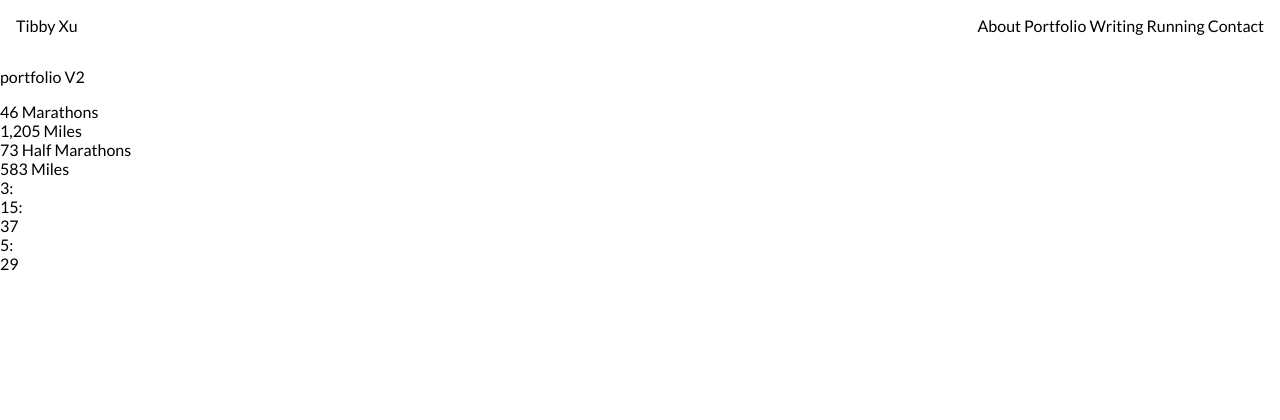
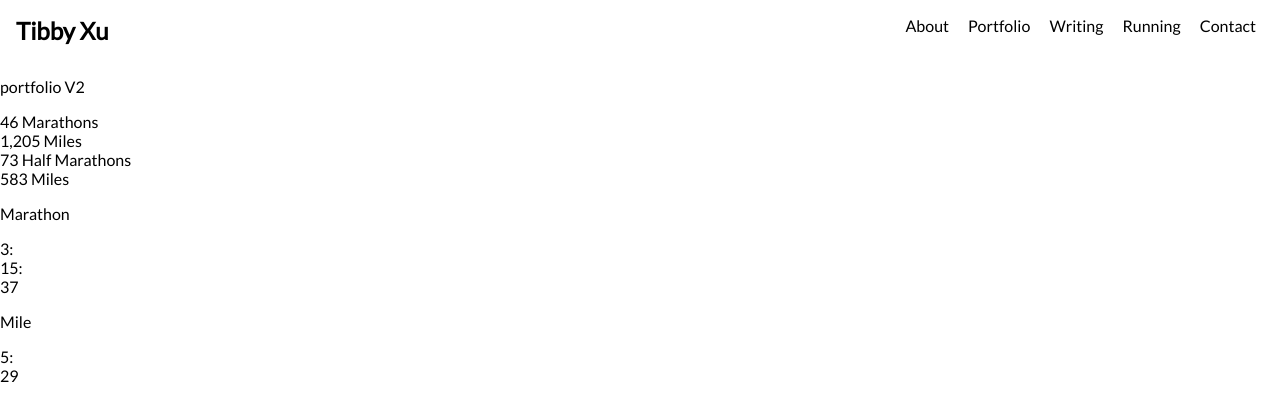
Before and after one commit to fallwall/she-run-freely, a React (Create React App) app: page /runs in a window 1280 px wide. Shown: the top 420 px of the page. Built offline with nearby package versions, Linux system fonts and the light colour scheme.

Commit message:
react-burger-menu

```diff
--- a/package.json
+++ b/package.json
@@ -4,6 +4,7 @@
   "private": true,
   "dependencies": {
     "react": "^16.12.0",
+    "react-burger-menu": "^2.6.13",
     "react-countup": "^4.2.3",
     "react-dom": "^16.12.0",
     "react-router-dom": "^5.1.2",
--- a/src/App.css
+++ b/src/App.css
@@ -15,8 +15,17 @@ a {
   justify-content: space-between;
 }
 
+.nav-home a {
+  font-weight: 700;
+  font-size: 1.5em;
+}
+
 .nav-link, .nav-home {
   padding: 1em;
+}
+
+.nav-link a {
+  margin: 0 0.5em;
 }
 
 .nav-link a:hover {
--- a/src/components/Nav.jsx
+++ b/src/components/Nav.jsx
@@ -5,7 +5,7 @@ export default function Nav() {
   return (
     <div className="nav">
       <div className="nav-home">
-          Tibby Xu
+        <Link to="/">Tibby Xu</Link>
       </div>
       <div className="nav-link">
         <Link to="/about"> About </Link>
--- /dev/null
+++ b/src/data/about_data.json
@@ -0,0 +1,5 @@
+{
+  "bio": [
+    "Chasing Unicorn, and a bi-coastal dream."
+  ]
+}
--- a/src/pages/About.jsx
+++ b/src/pages/About.jsx
@@ -1,9 +1,12 @@
 import React from 'react';
+import data from '../data/about_data.json';
 
-export default function About() {
+const About=()=> {
   return (
     <div>
-
+      {data.bio}
     </div>
   )
 }
+
+export default About;
--- a/src/pages/Running.jsx
+++ b/src/pages/Running.jsx
@@ -13,12 +13,13 @@ const Running = () => {
       </div>
       <div className="countdown-pb-wrapper">
         <div className="countdown-pb">
+          <p>Marathon</p>
           <CountDown end={3} suffix={":"} delay={2} />
           <CountDown end={15} suffix={":"} delay={2} />
           <CountDown end={37} suffix={""} delay={2} />
         </div>
         <div className="countdown-pb">
-
+          <p>Mile</p>
           <CountDown end={5} suffix={":"} delay={4} />
           <CountDown end={30} suffix={""} delay={4} />
         </div>
```
Also changed, not shown: 1 other file (tests, documents, lock files or other folders).
